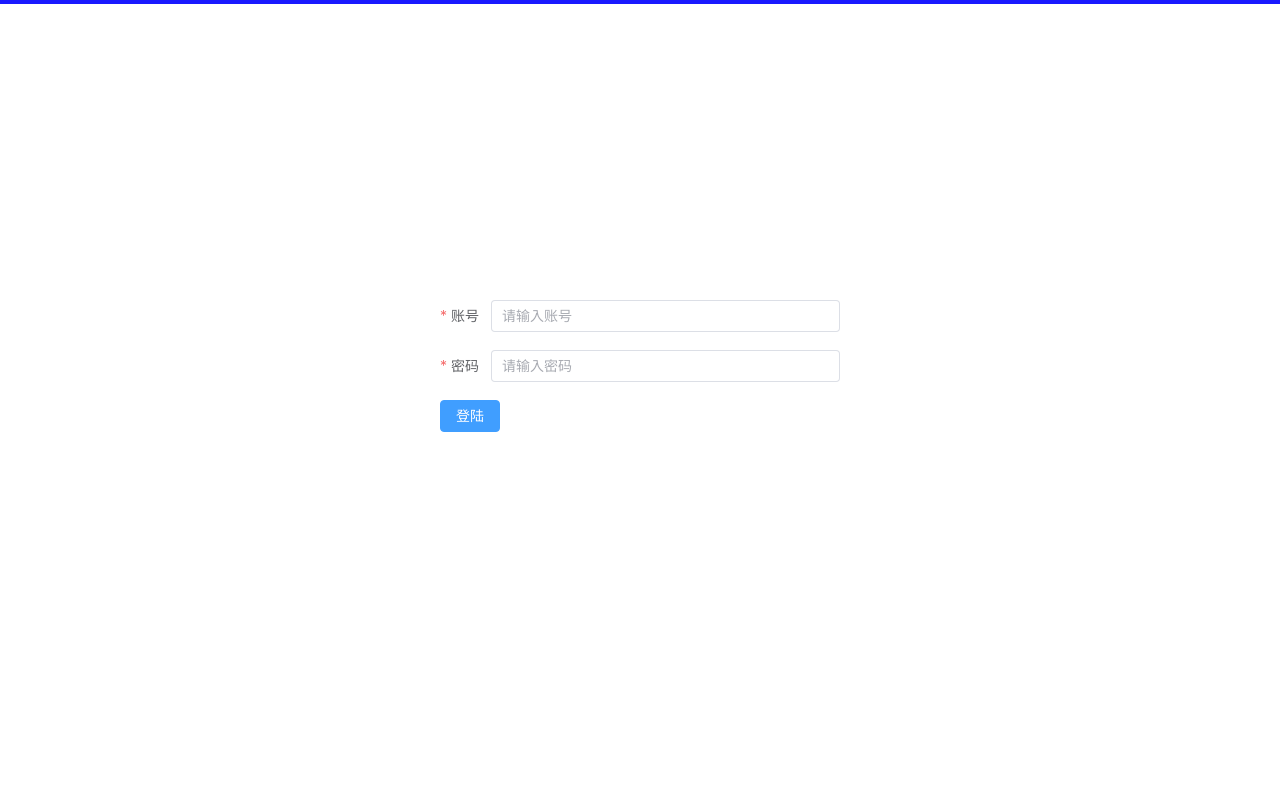
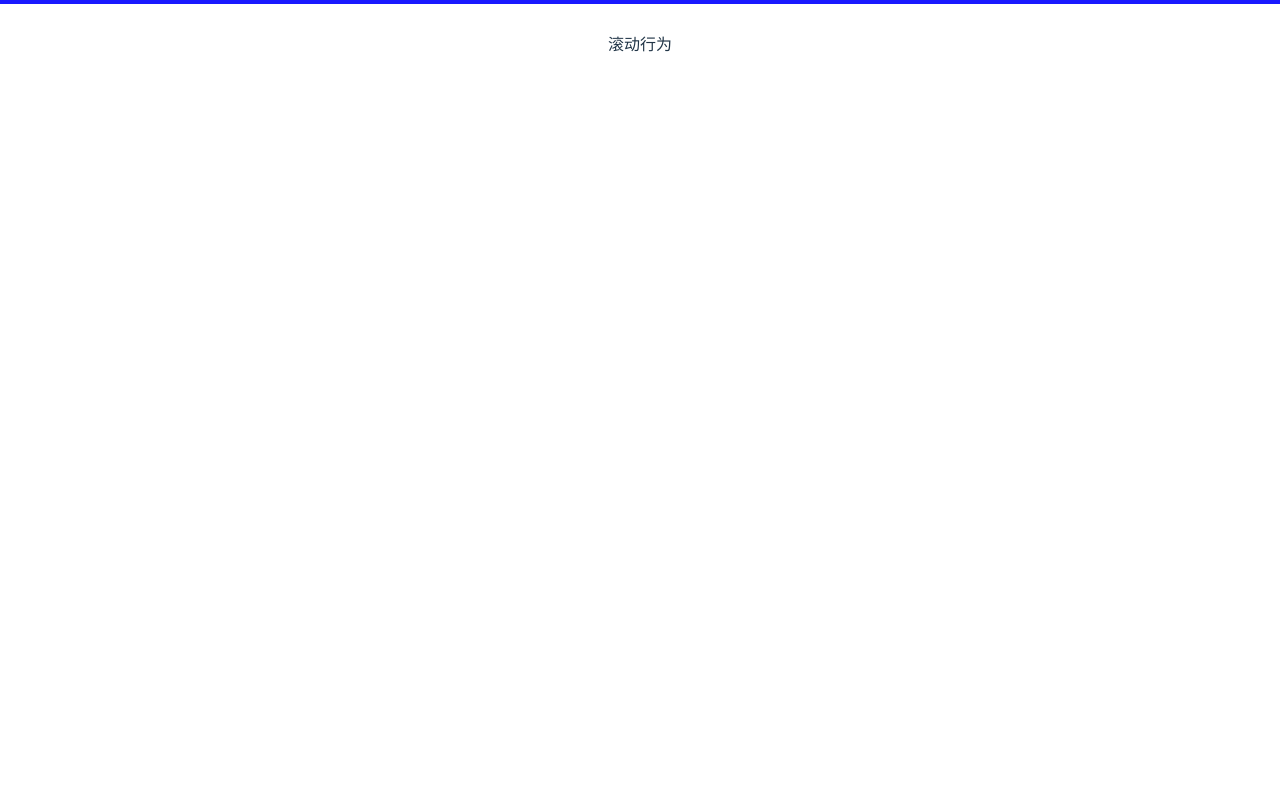
Before and after one commit to celinezhang1024/AllAboutVue, a Vue app in the folder Vue3/router/: page / in a window 1280 px wide. Shown: the top 800 px of the page. Built offline with nearby package versions, Linux system fonts and the light colour scheme.

Commit message:
滚动行为

```diff
--- a/Vue3/router/src/router/index3.ts
+++ b/Vue3/router/src/router/index3.ts
@@ -10,6 +10,21 @@ declare module 'vue-router'{
 
 const router = createRouter({
     history:createWebHistory(import.meta.env.BASE_URL),
+    scrollBehavior:(to,from,savePosition) =>{
+        console.log(savePosition)
+        // if(savePosition){
+        //     return savePosition
+        // }else{
+            // return {top:1800}
+        // }
+        return new Promise((r)=>{
+            setTimeout(() => {
+                r({
+                    top:99999999
+                })
+            }, 2000);
+        })
+    },
     routes:[
         {
             path:'/',
--- a/Vue3/router/src/views/login.vue
+++ b/Vue3/router/src/views/login.vue
@@ -1,6 +1,7 @@
 <!-- login -->
 <template>
   <div class="login">
+    <div class="scrollV">滚动行为</div>
     <el-form ref="form" :rules="rules" :model="formInline" class="demo-form-inline">
       <el-form-item prop="user" label="账号">
         <el-input v-model="formInline.user" placeholder="请输入账号" />
@@ -72,6 +73,7 @@ const onSubmit = () => {
 <style scoped lang="less">
 .login {
   width: 400px;
-  height: 200px;
+  height: 2200px;
+  .scrollV{height:1800px;}
 }
 </style>
```
